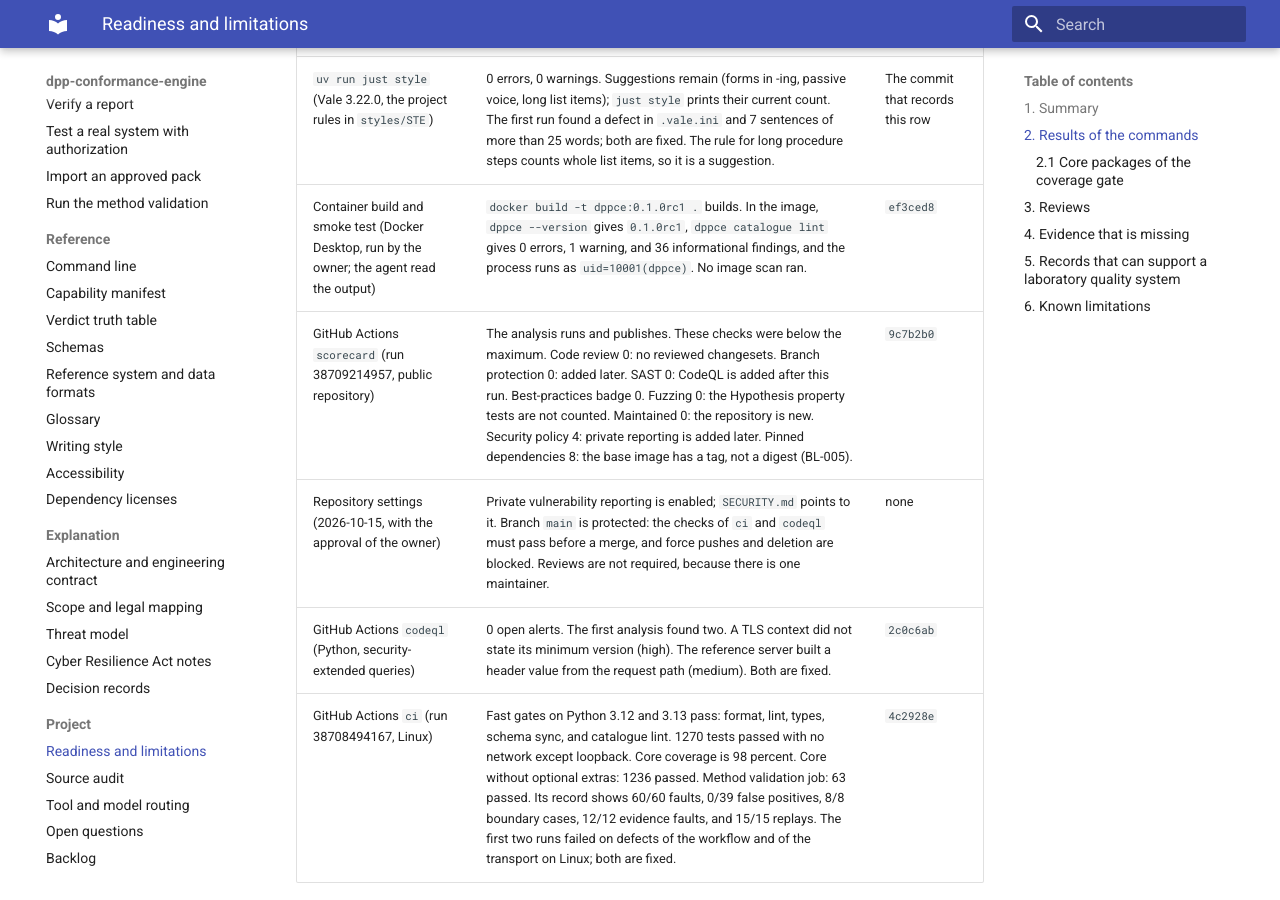
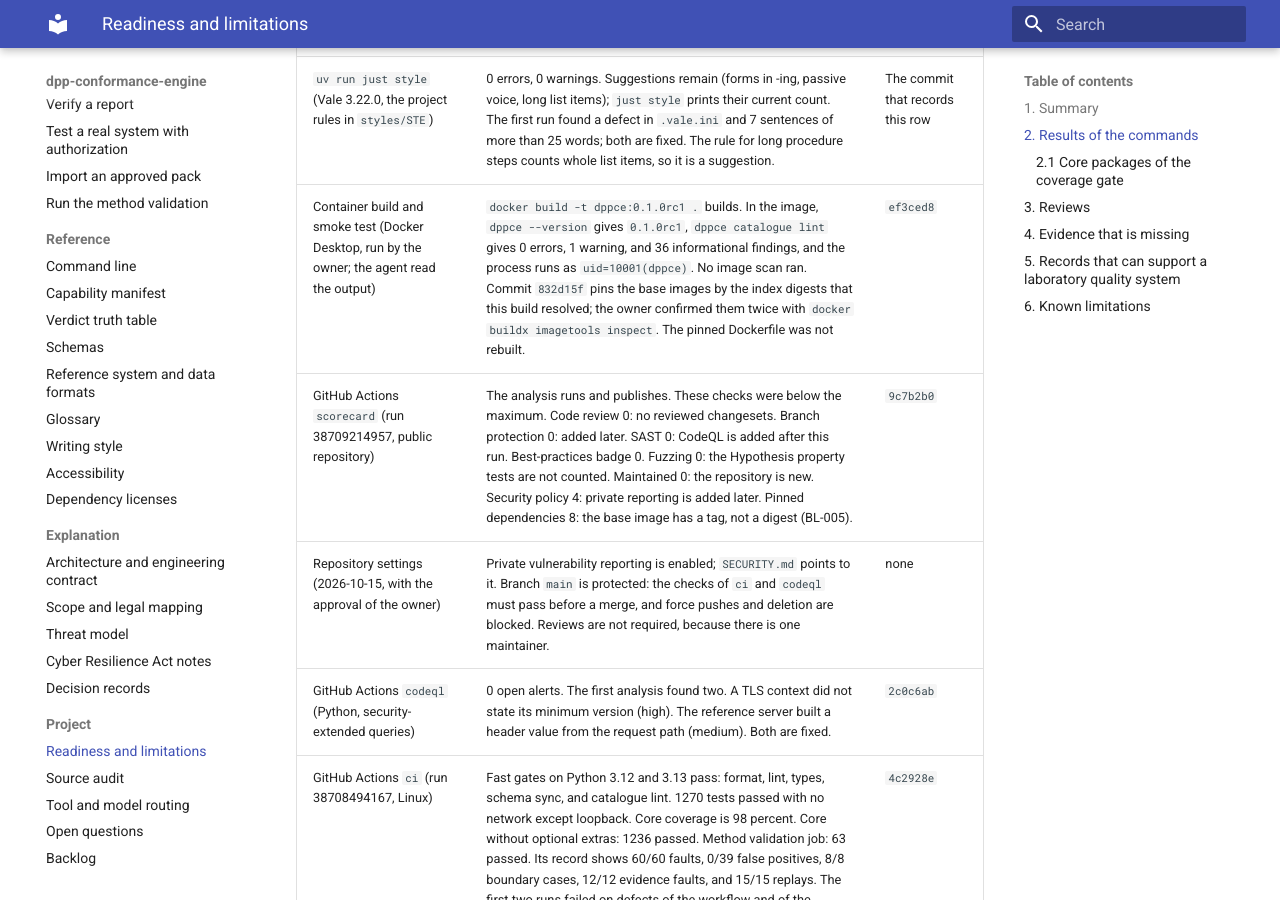
Before and after one commit to hadijannat/dpp-conformance-engine, an MkDocs documentation site: the page built from docs/readiness.md, in a window 1280 px wide and 900 px high, scrolled down 2609 px. Built offline with MkDocs 1.6.1 and Material for MkDocs 9.7.7, drawn with Linux system fonts in a browser that asks for light colours; the version menu is left out.

Commit message:
docs(readiness): state that the pinned Dockerfile was not rebuilt
Co-Authored-By: Claude Opus 5.5 <noreply@anthropic.com>

```diff
--- a/docs/readiness.md
+++ b/docs/readiness.md
@@ -43,7 +43,7 @@ ran the commands. No human has repeated them.
 | `uv run just docs` (strict build) | Built with no warning. The ADR pages are outside the navigation; the build reports that as information. | `d149ee8` |
 | `uvx pip-audit` over `uv export --all-extras --all-groups` (dependency vulnerability scan, 2026-10-15) | pip-audit 2.10.1: no known vulnerabilities in the 111 locked packages. The scan sends package names and versions to the vulnerability databases. | `a2c72ef` |
 | `uv run just style` (Vale 3.22.0, the project rules in `styles/STE`) | 0 errors, 0 warnings. Suggestions remain (forms in -ing, passive voice, long list items); `just style` prints their current count. The first run found a defect in `.vale.ini` and 7 sentences of more than 25 words; both are fixed. The rule for long procedure steps counts whole list items, so it is a suggestion. | The commit that records this row |
-| Container build and smoke test (Docker Desktop, run by the owner; the agent read the output) | `docker build -t dppce:0.1.0rc1 .` builds. In the image, `dppce --version` gives `0.1.0rc1`, `dppce catalogue lint` gives 0 errors, 1 warning, and 36 informational findings, and the process runs as `uid=10001(dppce)`. No image scan ran. | `ef3ced8` |
+| Container build and smoke test (Docker Desktop, run by the owner; the agent read the output) | `docker build -t dppce:0.1.0rc1 .` builds. In the image, `dppce --version` gives `0.1.0rc1`, `dppce catalogue lint` gives 0 errors, 1 warning, and 36 informational findings, and the process runs as `uid=10001(dppce)`. No image scan ran. Commit `832d15f` pins the base images by the index digests that this build resolved; the owner confirmed them twice with `docker buildx imagetools inspect`. The pinned Dockerfile was not rebuilt. | `ef3ced8` |
 | GitHub Actions `scorecard` (run 38709214957, public repository) | The analysis runs and publishes. These checks were below the maximum. Code review 0: no reviewed changesets. Branch protection 0: added later. SAST 0: CodeQL is added after this run. Best-practices badge 0. Fuzzing 0: the Hypothesis property tests are not counted. Maintained 0: the repository is new. Security policy 4: private reporting is added later. Pinned dependencies 8: the base image has a tag, not a digest (BL-005). | `9c7b2b0` |
 | Repository settings (2026-10-15, with the approval of the owner) | Private vulnerability reporting is enabled; `SECURITY.md` points to it. Branch `main` is protected: the checks of `ci` and `codeql` must pass before a merge, and force pushes and deletion are blocked. Reviews are not required, because there is one maintainer. | none |
 | GitHub Actions `codeql` (Python, security-extended queries) | 0 open alerts. The first analysis found two. A TLS context did not state its minimum version (high). The reference server built a header value from the request path (medium). Both are fixed. | `2c0c6ab` |
```
